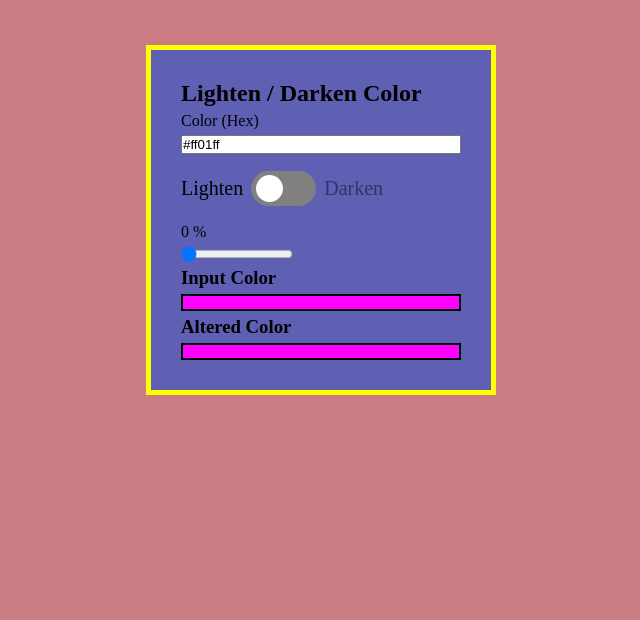
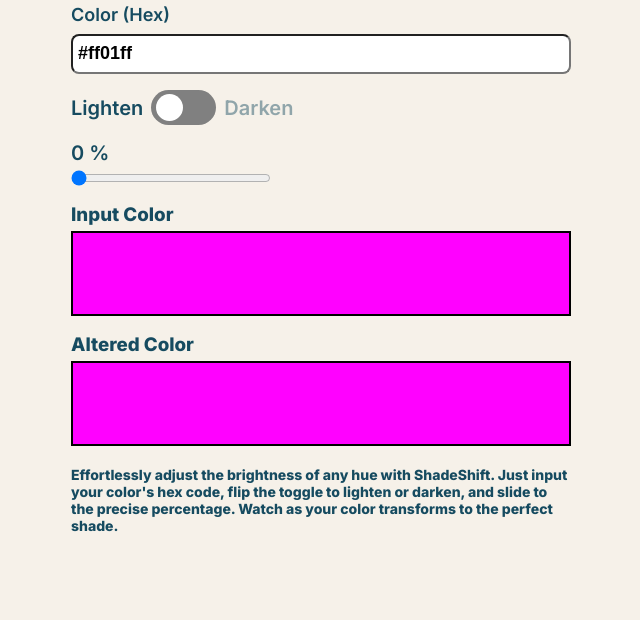
Before and after one commit to jacksen30/color-picker-tool, a plain HTML site: page index.html in a window 1280 px wide. Shown: the part 180-800 px from the top of the page, without its empty margins (319-959 px from the left). Drawn offline with Linux system fonts and the light colour scheme.

Commit message:
update color palette, style typography, minor updates to padding and margins

```diff
--- a/index.html
+++ b/index.html
@@ -4,14 +4,18 @@
     <meta charset="UTF-8">
     <meta name="viewport" content="width=device-width, initial-scale=1.0">
 
+    <link rel="preconnect" href="https://fonts.googleapis.com">
+    <link rel="preconnect" href="https://fonts.gstatic.com" crossorigin>
+    <link href="https://fonts.googleapis.com/css2?family=Inter:wght@300;400;600;800&display=swap" rel="stylesheet">
+
     <link rel="stylesheet" href="./style.css">
     <title>Color Picker App</title>
 </head>
 <body class="flex">
-    <main>
+    <main class="main flex">
+        <h1 class="main-heading">ShadeShift - Color Depth Adjuster</h1>
         <div class="flex color-tool-wrapper">
-            <h2>Lighten / Darken Color</h2>
-            <label for="hex-input">Color (Hex)</label>
+            <label for="hex-input" class="label-hex-input">Color (Hex)</label>
             <input type="text" id="hex-input" name="hex-input" maxLength="7" value='#ff01ff' />
 
             <div class="toggle">
@@ -26,12 +30,13 @@
             <label for="input--range-slider" id="slider-label">0 %</label>
             <input type="range" id="input--range-slider" class="input--range-slider" name="input--range-slider" min="0" max="100" value="0" />
 
-            <h3>Input Color</h3>
+            <h3 class="color-box-label">Input Color</h3>
             <div class="color-box color-box--original" id="color-box--original"></div>
 
-            <h3 id="color-box--altered-label">Altered Color</h3>
+            <h3 id="color-box--altered-label" class="color-box-label">Altered Color</h3>
             <div class="color-box color-box--altered" id="color-box--altered"></div>
         </div>
+        <h2 class="tool-description">Effortlessly adjust the brightness of any hue with ShadeShift. Just input your color's hex code, flip the toggle to lighten or darken, and slide to the precise percentage. Watch as your color transforms to the perfect shade.</h2>
     </main>
 
     <script src="./script.js"></script>
--- a/style.css
+++ b/style.css
@@ -4,34 +4,55 @@
     padding: 0;
 }
 
+.flex {
+    display: flex;
+    flex-direction: column;
+}
+
 body {
     min-height: 100vh;
-    background-color: rgb(202, 125, 133);
+    background-color: #F6F1E9;
+    color: #164B60;
     justify-content: center;
-    align-items: center;
+    align-content: center;
+    padding: 20px 30px;
+    font-family: 'Inter', sans-serif;
+    font-weight: 600;
+    flex-wrap: wrap;
 }
 
-.flex {
-    display: flex;
+.main {
+    width: 95%;
+}
+
+.main-heading {
+    font-weight: 800;
+    text-align: center;
+}
+
+.tool-description {
+    font-size: 14px;
 }
 
 .color-tool-wrapper {
     flex-direction: column;
-    height: 350px; /* remove fixed heights and width for responsiveness later */
-    width: 350px;
-    padding: 30px;
-    background-color: rgb(95, 95, 179);
-    border: 5px solid yellow;
-    gap: 5px; /* adds gap to all flex-child items within the parent with a display of flex - UPDATE LATER */
+    margin: 20px 0px;
+    gap: 5px; /* adds gap to all flex-child items within the parent */
 }
 
-.color-box {
-    height: 50px;
-    width: 100%;
-    border: 2px solid black;
+.label-hex-input {
+    margin-bottom: 0.25rem;
+    font-size: 1.125rem;
 }
 
-#input--color,
+input[type="text"] {
+    height: 40px;
+    border-radius: 8px;
+    padding: 5px;
+    font-size: 18px;
+    font-weight: 600;
+}
+
 #input--range-slider {
     width: 40%;
 }
@@ -39,10 +60,11 @@ body {
 .toggle {
     display: flex;
     align-items: center;
-    margin: 0.75rem 0;
+    margin: 0.7rem 0;
 }
 
-.toggle-text {
+.toggle-text,
+#slider-label {
     font-size: 1.25rem;
 }
 
@@ -73,3 +95,25 @@ body {
 .unselected-toggle-text {
     opacity: 0.45;
 }
+
+.color-box-label {
+    margin-top: 0.75rem;
+}
+
+.color-box {
+    height: 65px;
+    width: 100%;
+    border: 2px solid black;
+}
+
+
+@media screen and (min-width: 500px) {
+
+    .main {
+        max-width: 500px;
+    }
+
+    .color-box {
+        height: 85px;
+    }
+}
```
